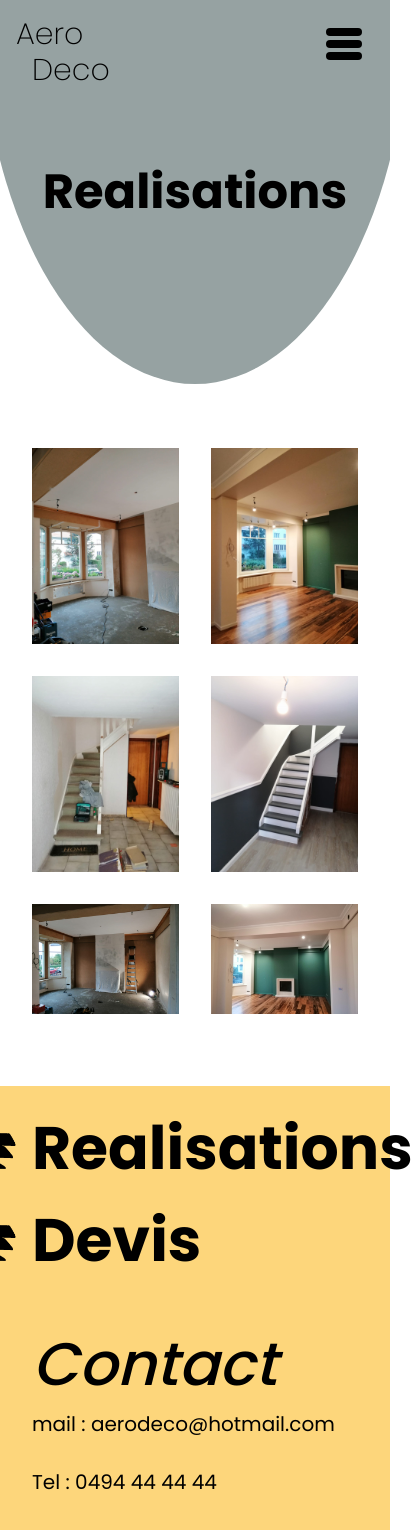
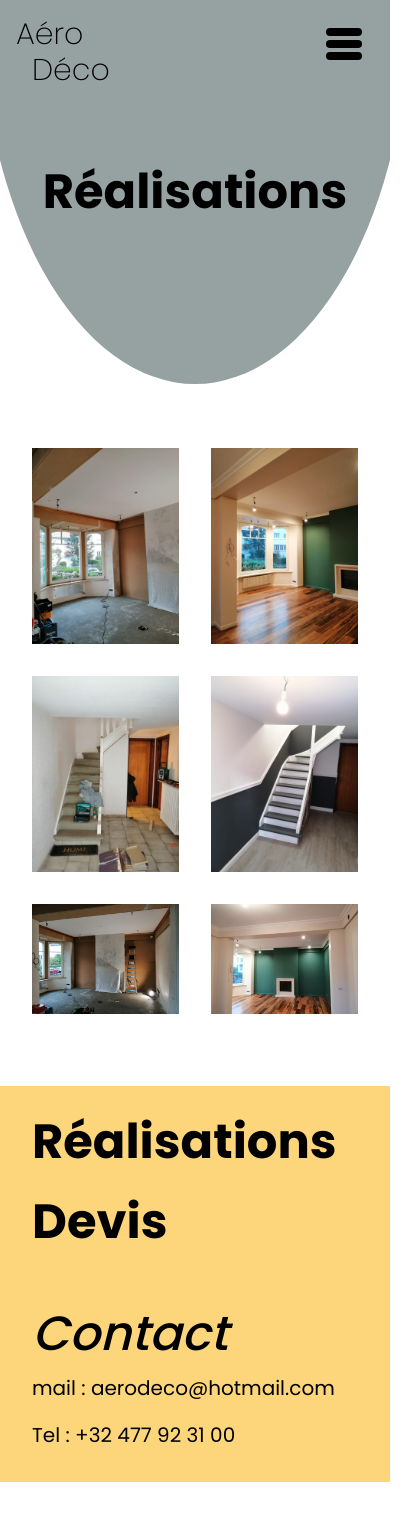
Before and after one commit to ThibautHe/aerodeco, a Next.js app: page /realisations in a window 390 px wide. Shown: the whole page, 413 px wide, since content can reach past the window. After the commit the page ends 1482 px from the top, so only its background shows below. Built offline with nearby package versions, Linux system fonts and the light colour scheme.

Commit message:
responsive fixes and text corrections

```diff
--- a/src/app/_actions/POST.tsx
+++ b/src/app/_actions/POST.tsx
@@ -19,7 +19,7 @@ export default async function SendDevis(data: ContactFormInputs) {
       const data = await resend.emails.send({
         from: "Acme <onboarding@resend.dev>",
         to: ["thibaut.hellinckx@hotmail.com"],
-        subject: "Hello world",
+        subject: "Demande Devis",
         react: DevisMail({
           firstName,
           name,
--- a/src/app/_components/Devis.tsx
+++ b/src/app/_components/Devis.tsx
@@ -10,7 +10,6 @@ import { toast } from "sonner";
 
 export type ContactFormInputs = z.infer<typeof FormDataSchema>;
 export default function Devis() {
-  //const [data,action] = useFormState(SendDevis,{})
   const {
     register,
     handleSubmit,
@@ -33,28 +32,21 @@ export default function Devis() {
   };
 
   return (
-    <div className="bg-white  pt-10" id="devis">
-      <div className="relative min-h-[740px] w-full sm:w-[600px] bg-main-light w-3/6 h-70 rounded-3xl drop-shadow-lg m-auto flex items-center flex-col justify-center">
+    <div className="bg-white p-4  pt-10" id="devis">
+      <div className="relative min-h-[740px] w-full sm:w-[600px] bg-main-light rounded-3xl drop-shadow-lg m-auto flex items-center flex-col justify-center">
         <svg
-          className="absolute top-0 rounded-3xl fill-mainBg"
+          className="rounded-3xl fill-mainBg"
           xmlns="http://www.w3.org/2000/svg"
           viewBox="0 0 1440 320"
         >
           <path d="M0,256L60,224C120,192,240,128,360,128C480,128,600,192,720,202.7C840,213,960,171,1080,154.7C1200,139,1320,149,1380,154.7L1440,160L1440,0L1380,0C1320,0,1200,0,1080,0C960,0,840,0,720,0C600,0,480,0,360,0C240,0,120,0,60,0L0,0Z"></path>
         </svg>
-        <svg
-          className="absolute bottom-0 rounded-3xl fill-mainBg"
-          xmlns="http://www.w3.org/2000/svg"
-          viewBox="0 0 1440 320"
-        >
-          <path d="M0,256L60,224C120,192,240,128,360,128C480,128,600,192,720,202.7C840,213,960,171,1080,154.7C1200,139,1320,149,1380,154.7L1440,160L1440,320L1380,320C1320,320,1200,320,1080,320C960,320,840,320,720,320C600,320,480,320,360,320C240,320,120,320,60,320L0,320Z"></path>
-        </svg>
-        <h1 className="text-main-light absolute top-6 text-5xl font-bold ">
-          Devis
+        <h1 className="text-mainBg text-5xl font-bold ">
+          Devis Gratuit
         </h1>
         <form
           onSubmit={handleSubmit(processForm)}
-          className="grid grid-cols-2 w-9/12 gap-12 p-4"
+          className="grid grid-cols-2 p-4 sm:w-9/12 gap-8 pt-4 sm:p-4"
           id="form1"
         >
           {/* <Label callback={register} title="nom"></Label>
@@ -71,7 +63,7 @@ export default function Devis() {
             <input type="text" {...register("firstName")} />
             <p>{errors.firstName?.message}</p>
           </div>
-          <div className="flex flex-col">
+          <div className="flex flex-col col-span-2 sm:col-span-1">
             <label htmlFor="email">email</label>
             <input type="text" {...register("email")} />
             <p>{errors.message?.message}</p>
@@ -82,14 +74,14 @@ export default function Devis() {
             <p>{errors.phone?.message}</p>
           </div>
           <div className="flex flex-col">
+            <label htmlFor="postcode">code postal</label>
+            <input type="text" {...register("postcode")} />
+            <p>{errors.postcode?.message}</p>
+          </div>
+          <div className="flex flex-col col-span-2 sm:col-span-1" >
             <label htmlFor="street">rue</label>
             <input type="text" {...register("street")} />
             <p>{errors.street?.message}</p>
-          </div>
-          <div className="flex flex-col">
-            <label htmlFor="postcode">code postal</label>
-            <input type="text" {...register("postcode")} />
-            <p>{errors.postcode?.message}</p>
           </div>
           <div className="flex flex-col col-span-2">
             <label htmlFor="projet">projet</label>
@@ -100,10 +92,17 @@ export default function Devis() {
               rows={5}
             ></textarea>
           </div>
-          <button className="bg-mainBg text-main-light w-1/2 h-10 rounded-xl col-span-2 m-auto">
+          <button className="bg-mainBg text-main-light w-1/2 h-10 rounded-xl col-span-2 m-auto z-10">
             {isSubmitting ? "Envoye en cours..." : "Envoyer"}
           </button>
         </form>
+        <svg
+          className="rounded-3xl fill-mainBg z-0"
+          xmlns="http://www.w3.org/2000/svg"
+          viewBox="0 0 1440 320"
+        >
+          <path d="M0,256L60,224C120,192,240,128,360,128C480,128,600,192,720,202.7C840,213,960,171,1080,154.7C1200,139,1320,149,1380,154.7L1440,160L1440,320L1380,320C1320,320,1200,320,1080,320C960,320,840,320,720,320C600,320,480,320,360,320C240,320,120,320,60,320L0,320Z"></path>
+        </svg>
       </div>
     </div>
   );
--- a/src/app/_components/_dumbComponents/Footer.tsx
+++ b/src/app/_components/_dumbComponents/Footer.tsx
@@ -2,10 +2,10 @@ import Link from "next/link";
 
 export default function Footer() {
   return (
-    <footer className="bg-main-light h-full md:w-full md:h-96 md:flex md:flex-row items-center justify-between font-sans font-bold text-6xl mt-10">
+    <footer className="bg-main-light h-full md:w-full md:h-96 md:flex md:flex-row items-center justify-evenly font-sans font-bold text-5xl mt-10">
       <ul className="p-4">
         <li className="p-4 test">
-          <Link href="/realisations">Realisations</Link>
+          <Link href="/realisations">Réalisations</Link>
         </li>
         <li className="p-4 test">
           <Link href="/#devis">Devis</Link>
@@ -14,7 +14,7 @@ export default function Footer() {
       <div id="contact" className="p-8">
         <h1 className=" italic font-medium">Contact</h1>
         <p className="text-xl pt-4 font-normal">mail : aerodeco@hotmail.com</p>
-        <a href="tel:0494834805" className="text-xl pt-4 font-normal">Tel : 0494 44 44 44</a>
+        <a href="tel:0494834805" className="text-xl pt-4 font-normal">Tel : +32 477 92 31 00</a>
       </div>
     </footer>
   );
--- a/src/app/_components/_dumbComponents/HomePage.tsx
+++ b/src/app/_components/_dumbComponents/HomePage.tsx
@@ -4,7 +4,7 @@ export default function HomePage()
 
     <div className="h-full flex flex-col items-center justify-center">
       <h1 className="text-7xl text-center font-semibold italic m-10">
-        Aéro <span className="text-white">Deco</span>
+        Aéro <span className="text-white">Déco</span>
       </h1>
       <h2 className="text-3xl font-extralight">Peintre en Batiment</h2>
     </div>
--- a/src/app/_components/_dumbComponents/Nav.tsx
+++ b/src/app/_components/_dumbComponents/Nav.tsx
@@ -24,7 +24,7 @@ export default function Nav() {
     <motion.nav className="fixed flex w-full justify-between font-sans z-10 ">
       <Link href={"/"}>
         <div className="flex flex-col p-4 text-3xl font-light z-50">
-          Aero <span className="pl-4">Deco</span>
+          Aéro <span className="pl-4">Déco</span>
         </div>
       </Link>
       <motion.div
@@ -64,7 +64,7 @@ export default function Nav() {
                 href={"/realisations"}
                 className="font-bold text-5xl"
               >
-                Realisations
+                Réalisations
               </Link>
             </li>
             <li className="p-8 overflow-hidden test">
--- a/src/app/_components/_dumbComponents/RealisationsSection.tsx
+++ b/src/app/_components/_dumbComponents/RealisationsSection.tsx
@@ -11,14 +11,14 @@ export default function RealisationsSection() {
   ];
   return (
     <div className="mb-8">
-      <h1 className="text-5xl font-bold text-center mb-16">Realisations</h1>
+      <h1 className="text-5xl font-bold text-center mb-16">Réalisations</h1>
       <div className="flex flex-col sm:flex-row p-4 gap-16 justify-center items-center">
-        <Image width={400} height={300} className="w-2/3 sm:w-1/3 p-4" src="/exemple/1.jpg" alt="" />
-        <Image width={400} height={300} className="w-2/3 sm:w-1/3 p-4" src="/exemple/2.jpg" alt="" />
+        <Image width={400} height={300} className=" sm:w-1/3 p-4" src="/exemple/1.jpg" alt="" />
+        <Image width={400} height={300} className=" sm:w-1/3 p-4" src="/exemple/2.jpg" alt="" />
       </div>
-      <Image width={400} height={300} className="m-auto w-3/4 my-32" src="/asset2.png" alt="" />
+      <Image width={400} height={300} className="m-auto w-3/4 my-9 md:my-32" src="/asset2.png" alt="" />
 
-      <ImageGrid title={"Avant / Apres"} images={images}></ImageGrid>
+      <ImageGrid title={"Avant / Après"} images={images}></ImageGrid>
 
       <div className="flex justify-center items-center">
         <Link href={"/realisations"} className="bg-main-light p-4 text-center rounded-xl w-40 underline">
--- a/src/app/globals.css
+++ b/src/app/globals.css
@@ -6,6 +6,7 @@
     position: relative;
     transition: 1s;
     z-index: 0;
+    overflow: hidden;
 }
 
 .test::before{
--- a/src/app/layout.tsx
+++ b/src/app/layout.tsx
@@ -15,7 +15,7 @@ const poppins_init = Poppins({
 });
 
 export const metadata: Metadata = {
-  title: "Create Next App",
+  title: "AéroDéco",
   description: "Generated by create next app",
 };
 
--- a/src/app/realisations/page.tsx
+++ b/src/app/realisations/page.tsx
@@ -12,7 +12,7 @@ export default function Realisations() {
   return (
     <>
       <div className="bg-mainBg ellipse relative h-96 flex justify-center items-center font-sans">
-        <h1 className="font-bold text-5xl">Realisations</h1>
+        <h1 className="font-bold text-5xl">Réalisations</h1>
       </div>
       <div>
         <ImageGrid images={images}></ImageGrid>
--- a/src/email/Components/DevisInformations.tsx
+++ b/src/email/Components/DevisInformations.tsx
@@ -40,6 +40,8 @@ export default function DevisInformations({
             </Text>
             <Text className="mt-0 mr-4">{email}</Text>
           </Column>
+        </Row>
+        <Row>
           <Column>
             <Text className="mb-0 text-gray-500 whitespace-nowrap text-nowrap mr-4">
               rue
```
